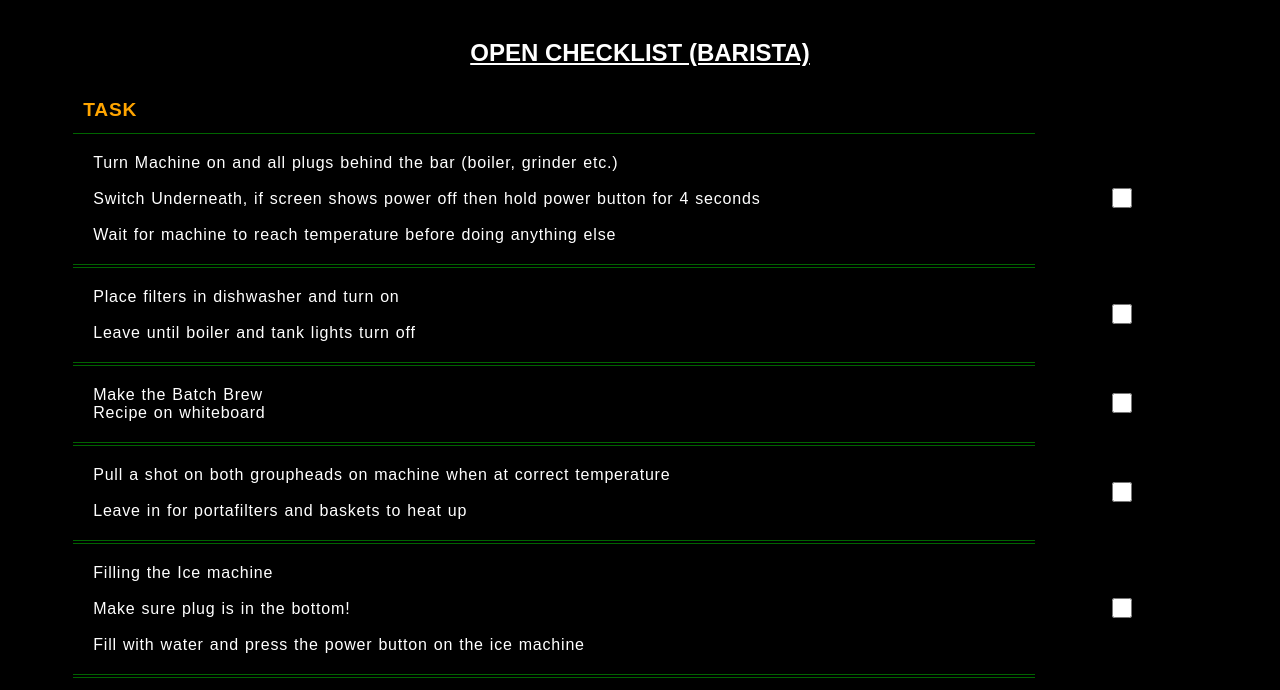
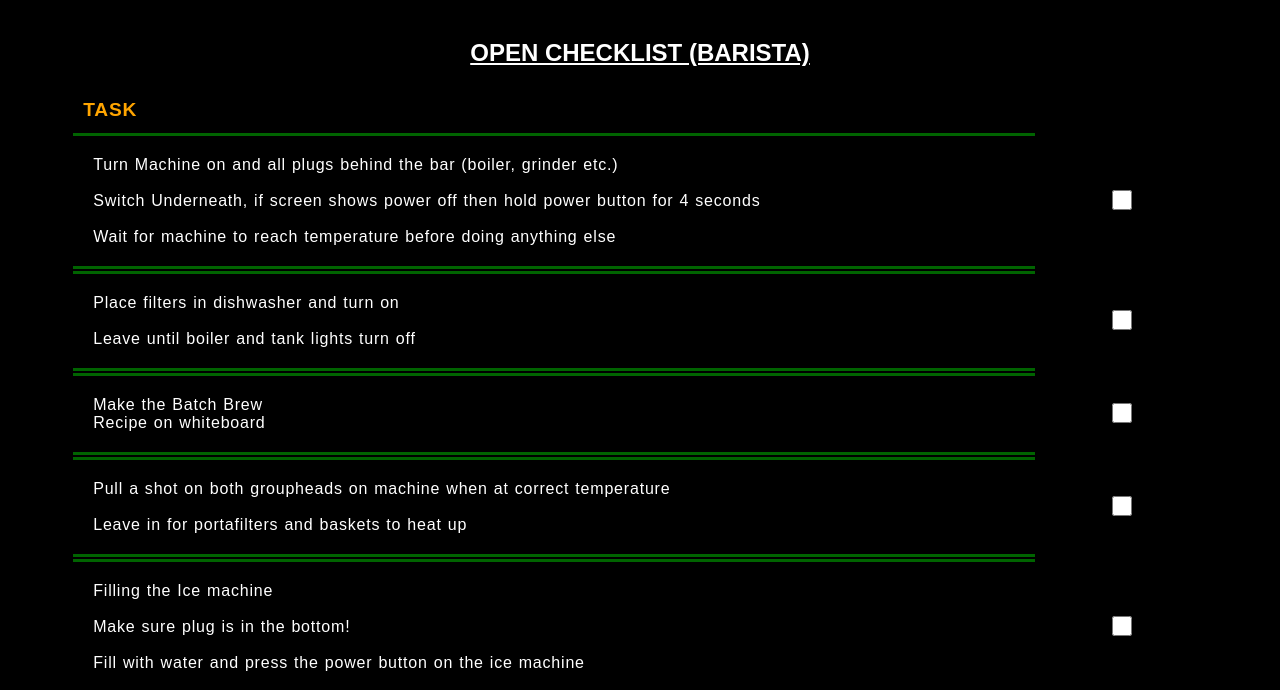
Before and after one commit to DaveFullStack/LRChecklists, a plain HTML site: page index.html in a window 1280 px wide. Shown: the part 105-795 px from the top of the page. Drawn offline with Linux system fonts and the light colour scheme.

Commit message:
changed border top and bottom pixel size for the tabel cells. Easier to see and makes each cell look a bit more obvious

```diff
--- a/style.css
+++ b/style.css
@@ -34,8 +34,8 @@ header h1 {
 }
 
 .task-cell {
-    border-top: 1px solid darkgreen;
-    border-bottom: 1px solid darkgreen;
+    border-top: 3px solid darkgreen;
+    border-bottom: 3px solid darkgreen;
 }
 
 .checklist-title {
```
